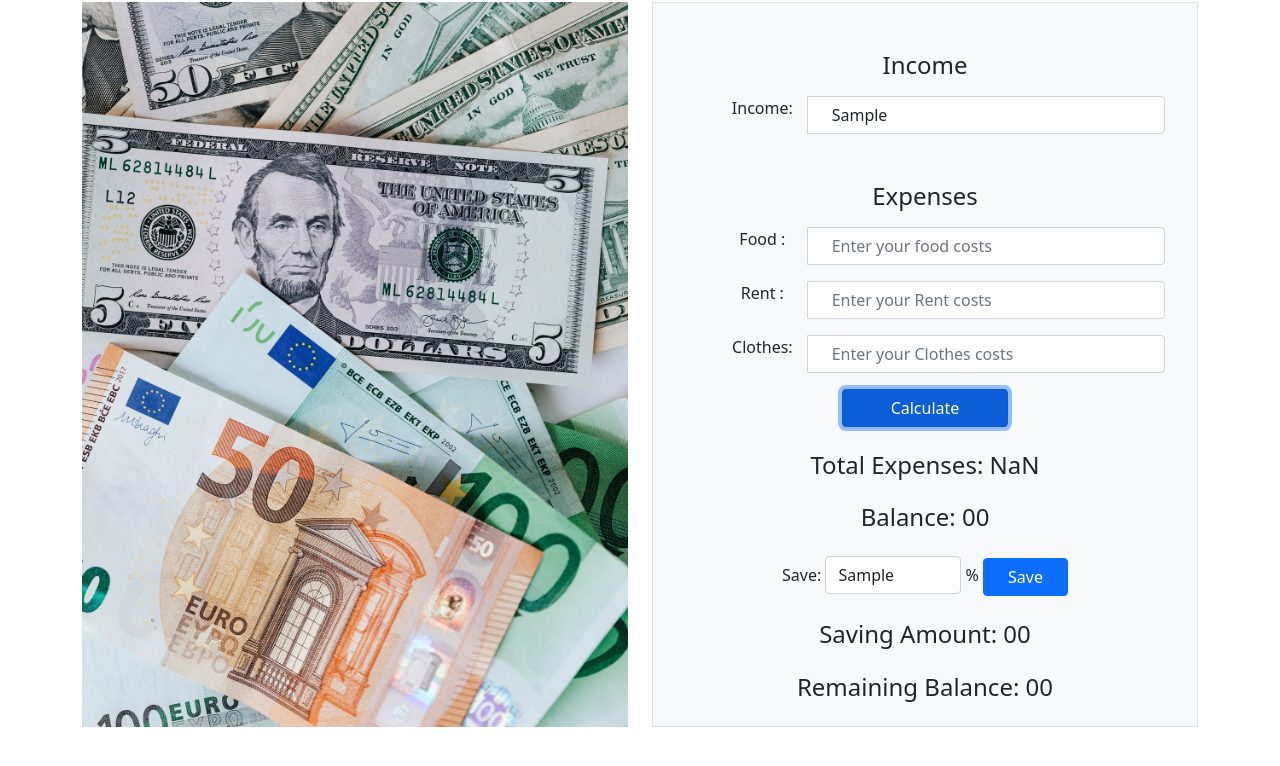
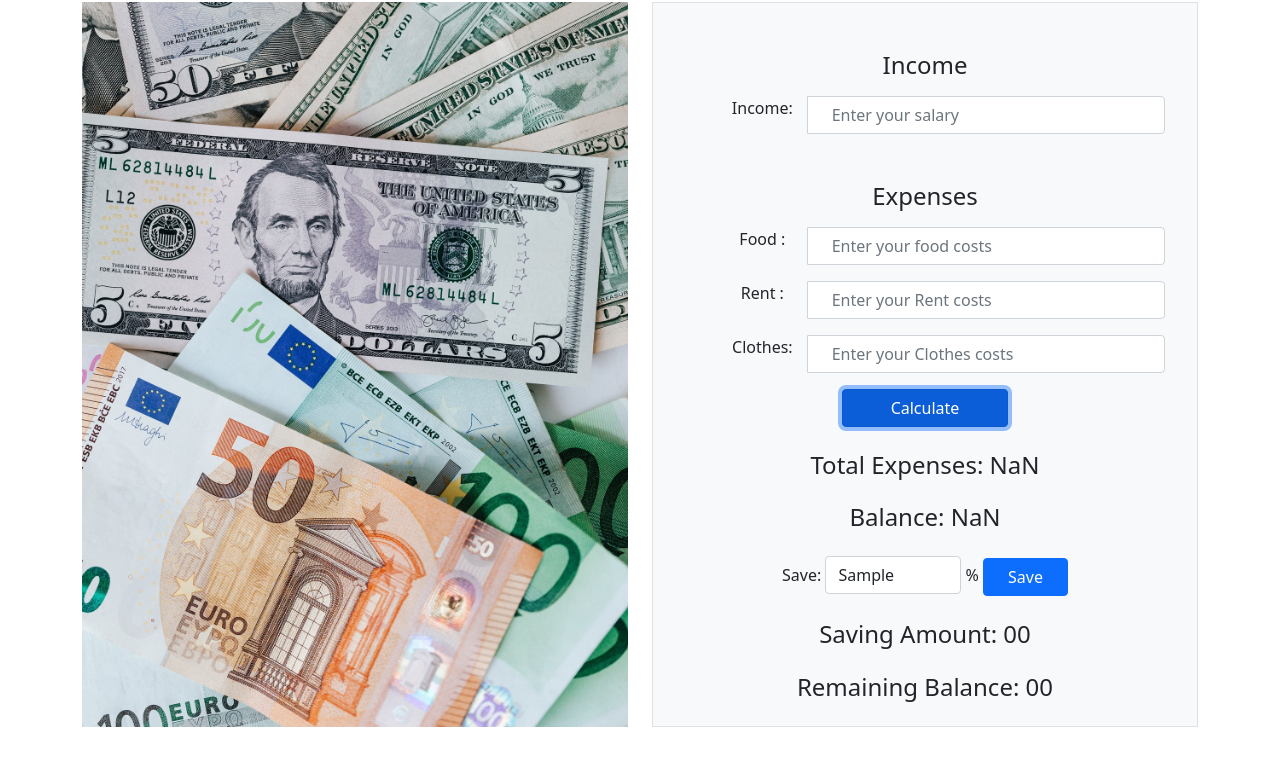
Before and after one commit to KawsarAlHasan/money-master, a plain HTML site: page index.html in a window 1280 px wide. Both pictures are taken after typing "Sample", "Sample", "Sample", "Sample", "Sample" into the empty fields and a click on the button "Calculate". Shown: the part 94-860 px from the top of the page. Drawn offline with nearby package versions, Linux system fonts and the light colour scheme.

Commit message:
Declator Income and  Total Expenses

```diff
--- a/index.html
+++ b/index.html
@@ -29,7 +29,7 @@
                     <h4 class="mt-5 mb-3">Income</h4>
                     <div class="input-group m-3 row">
                         <span class="col-2 ms-5">Income:</span>
-                        <input class="col-10 form-control me-5 px-4" type="text" placeholder="Enter your salary " aria-label="input">
+                        <input id="income-input" class="col-10 form-control me-5 px-4" type="text" placeholder="Enter your salary " aria-label="input">
                     </div>
 
                     <!-- Expenses -->
@@ -52,7 +52,7 @@
                     <!-- Calculate button -->
                     <button id="calculate-button" class="btn btn-primary px-5">Calculate</button>
                     <h4 class="m-4">Total Expenses: <span id="total-expenses">00</span></h4>
-                    <h4 class="m-4">Balance: <span>00</span></h4>
+                    <h4 class="m-4">Balance: <span id="total-balance">00</span></h4>
 
                     <!-- Save -->
                     <span class="d-inline">Save:</span>
--- a/js/app.js
+++ b/js/app.js
@@ -1,5 +1,10 @@
 // handle calculate button event
 document.getElementById('calculate-button').addEventListener('click', function(){
+    // income Input
+    const incomeInput = document.getElementById('income-input');
+    const incomeAmountText = incomeInput.value;
+    const incomeAmount = parseFloat(incomeAmountText);
+
     // food input
     const foodInput = document.getElementById('food-input');
     const foodAmountText = foodInput.value;
@@ -17,9 +22,15 @@ document.getElementById('calculate-button').addEventListener('click', function()
 
     // Total Expenses
     const totalExpenses = document.getElementById('total-expenses');
-    totalExpenses.innerText = parseFloat(foodAmount + rentAmount + clothesAmount);
+    const totalExpensesAmount = parseFloat(foodAmount + rentAmount + clothesAmount);
+    totalExpenses.innerText = totalExpensesAmount;
+
+    // // updete balance
+    const totalBalance = document.getElementById('total-balance');
+    totalBalance.innerText =parseFloat(incomeAmount - totalExpensesAmount);
 
     // clear input fields
+    incomeInput.value = "";
     foodInput.value = "";
     rentInput.value = "";
     clothesInput.value = "";
```
